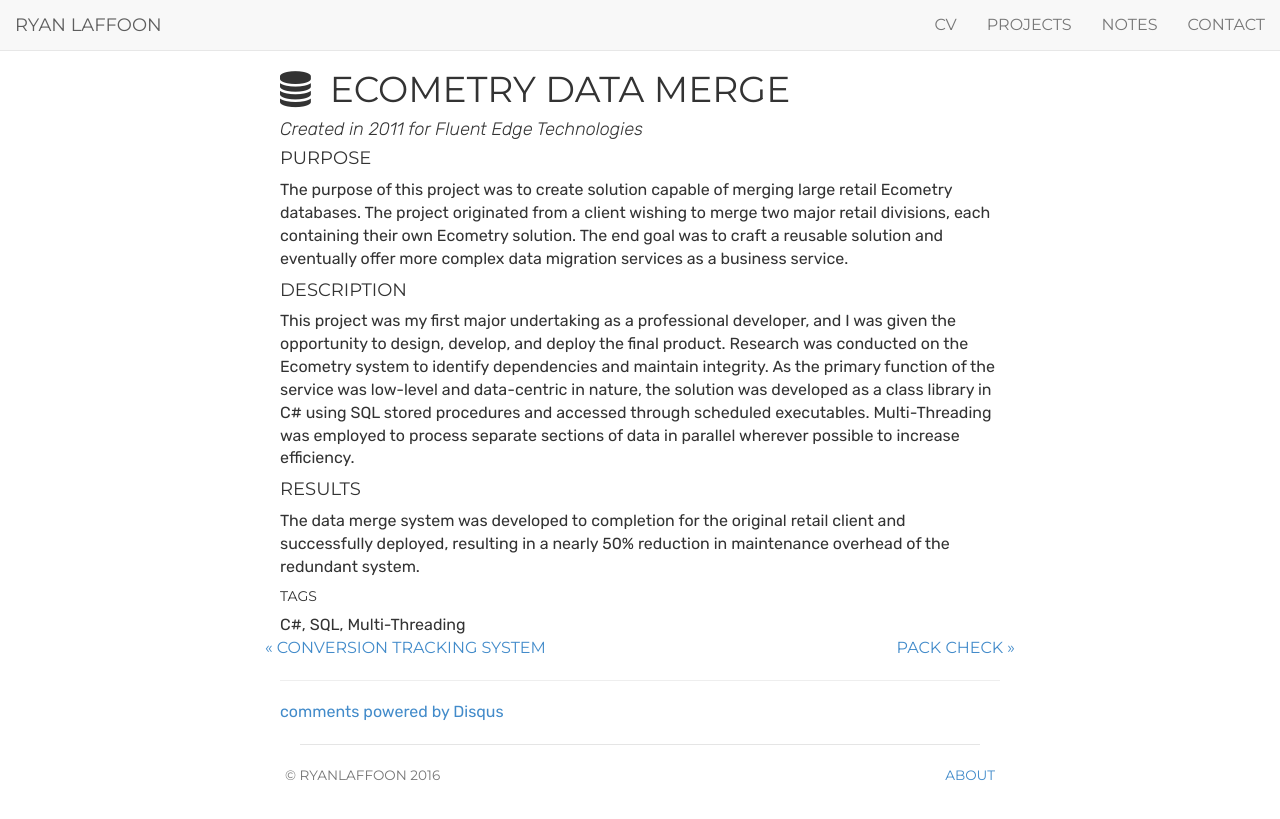
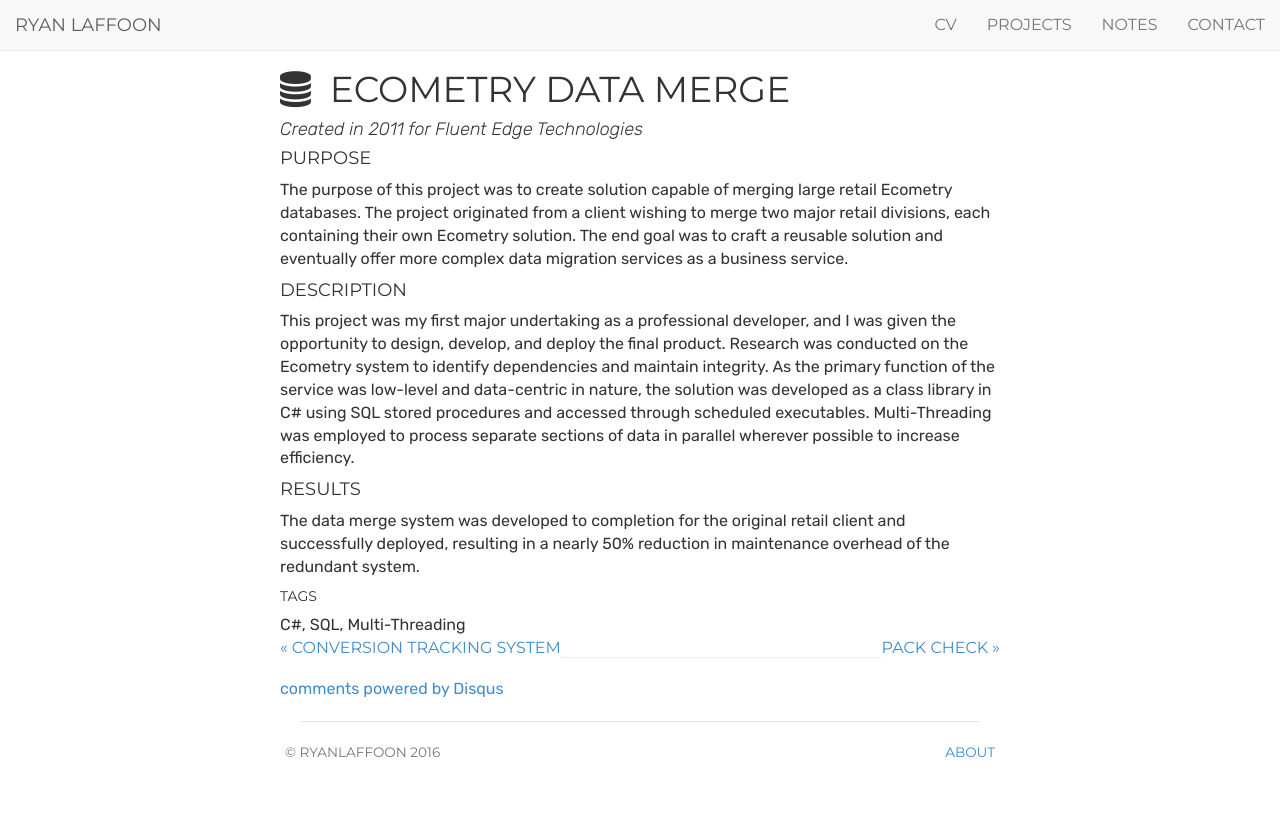
Before and after one commit to ryanlaffoon/ryanlaffoon.github.io, a Jekyll site: the page built from _projects/Ecometry-Data-Merge.md, in a window 1280 px wide. Shown: the top 819 px of the page. Built offline with Jekyll 4.4.1, drawn with Linux system fonts in a browser that asks for light colours; comment, search, counter and statistics services are not loaded.

Commit message:
Update pagenavigation.html

```diff
--- a/_includes/pagenavigation.html
+++ b/_includes/pagenavigation.html
@@ -1,4 +1,4 @@
-<div class="pagenavigation row">
+<div class="pagenavigation">
   {% if page.previous.url %}
     <span class="pull-left"><a class="prev" href="{{page.previous.url}}">&laquo; {{page.previous.title}}</a></span>
   {% endif %}
```
